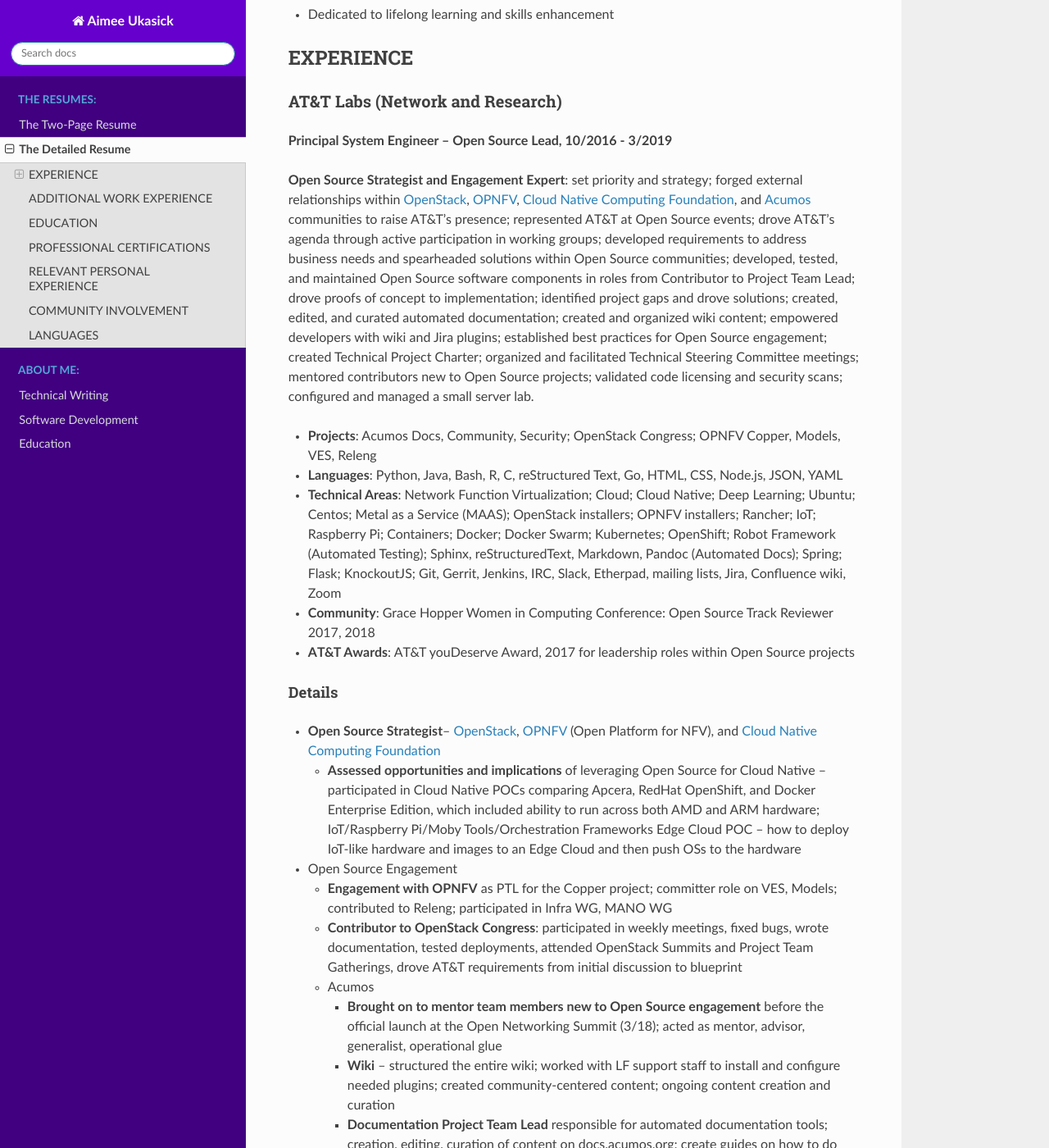
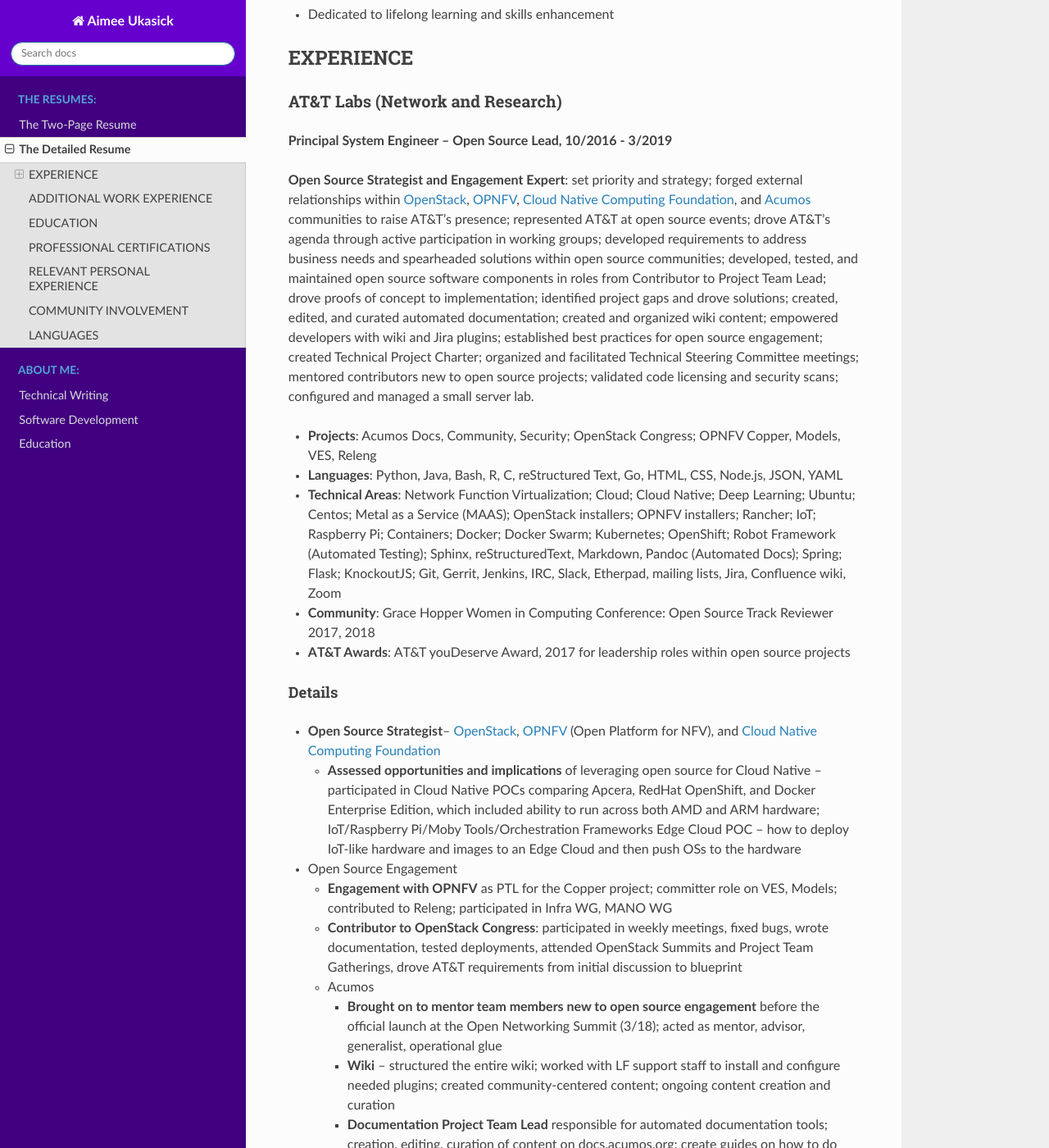
Before and after one commit to aimeeu/aimee-ukasick-resume, a Sphinx documentation site: the page built from docs/resume_detailed.rst, in a window 1280 px wide and 1400 px high, scrolled down 609 px. Shown: the whole window at 82% size. Built offline with Sphinx 7.4.7 and the Read the Docs theme 2.0.0, drawn with Linux system fonts in a browser that asks for light colours; some of the changed text lies outside the part shown.

```diff
--- a/docs/resume_detailed.rst
+++ b/docs/resume_detailed.rst
@@ -25,9 +25,9 @@ The Detailed Resume
 -  Proven ability to proactively determine course, synthesize common themes across technical areas, pinch hit in a variety of situations, implement change, exceed targets, create order from chaos, clarify mud, and drive results while working with minimal guidance both independently and leading a team (local and distributed).
 -  Possesses a combination of analytical and leadership skills, with
    excellent organizational and prioritization abilities
--  Strong advocate for Open Source projects and communities; active contributor in roles from contributor to Project Team Lead
+-  Strong advocate for open source projects and communities; active contributor in roles from contributor to Project Team Lead
 -  Familiarity with or expertise in collaboration and development tools
-   commonly used by Open Source projects: Git, Gerrit, Jenkins, IRC,
+   commonly used by open source projects: Git, Gerrit, Jenkins, IRC,
    Slack, Etherpad, mailing lists, Jira, Confluence wiki, Zoom, WebEx
 -  Open Source Track Submission Reviewer for the 2017 and 2018 Grace
    Hopper Women in Computing Conferences
@@ -45,13 +45,13 @@ AT&T Labs (Network and Research)
 **Principal System Engineer – Open Source Lead, 10/2016 - 3/2019**
 
 **Open Source Strategist and Engagement Expert**: set priority and strategy; forged external relationships within `OpenStack <https://www.openstack.org/>`_, `OPNFV <https://www.opnfv.org/>`_, `Cloud Native Computing Foundation <https://www.cncf.io/>`_, and
-`Acumos <https://www.acumos.org/>`_  communities to raise AT&T’s presence; represented AT&T at Open Source events; drove AT&T’s agenda through active participation in working groups; developed requirements to address business needs and spearheaded solutions within Open Source communities; developed, tested, and maintained Open Source software components in roles from Contributor  to Project Team Lead;  drove proofs of concept to implementation; identified project gaps and drove solutions; created, edited, and curated automated documentation; created and organized wiki content; empowered developers with wiki and Jira plugins; established best practices for Open Source engagement; created Technical Project Charter; organized and facilitated Technical Steering Committee meetings; mentored contributors new to Open Source projects; validated code licensing and security scans; configured and managed a small server lab.
+`Acumos <https://www.acumos.org/>`_  communities to raise AT&T’s presence; represented AT&T at open source events; drove AT&T’s agenda through active participation in working groups; developed requirements to address business needs and spearheaded solutions within open source communities; developed, tested, and maintained open source software components in roles from Contributor  to Project Team Lead;  drove proofs of concept to implementation; identified project gaps and drove solutions; created, edited, and curated automated documentation; created and organized wiki content; empowered developers with wiki and Jira plugins; established best practices for open source engagement; created Technical Project Charter; organized and facilitated Technical Steering Committee meetings; mentored contributors new to open source projects; validated code licensing and security scans; configured and managed a small server lab.
 
 - **Projects**: Acumos Docs, Community, Security; OpenStack Congress; OPNFV Copper, Models, VES, Releng
 - **Languages**: Python, Java, Bash, R, C, reStructured Text, Go, HTML, CSS, Node.js, JSON, YAML
 - **Technical Areas**: Network Function Virtualization; Cloud; Cloud Native; Deep Learning; Ubuntu; Centos; Metal as a Service (MAAS);  OpenStack installers; OPNFV installers; Rancher; IoT; Raspberry Pi; Containers; Docker; Docker Swarm; Kubernetes; OpenShift; Robot Framework (Automated Testing); Sphinx, reStructuredText, Markdown, Pandoc (Automated Docs); Spring; Flask; KnockoutJS; Git, Gerrit, Jenkins, IRC, Slack, Etherpad, mailing lists, Jira, Confluence wiki, Zoom
 - **Community**: Grace Hopper Women in Computing Conference: Open Source Track Reviewer 2017, 2018
-- **AT&T Awards**:  AT&T youDeserve Award, 2017 for leadership roles within Open Source projects
+- **AT&T Awards**:  AT&T youDeserve Award, 2017 for leadership roles within open source projects
 
 .. _res-opensourcelead-details:
 
@@ -64,7 +64,7 @@ Details
    `Cloud Native Computing Foundation <https://www.cncf.io/>`_
 
    -  **Assessed opportunities and implications** of
-      leveraging Open Source for Cloud Native – participated in Cloud
+      leveraging open source for Cloud Native – participated in Cloud
       Native POCs comparing Apcera, RedHat OpenShift, and Docker
       Enterprise Edition, which included ability to run across both AMD
       and ARM hardware; IoT/Raspberry Pi/Moby Tools/Orchestration
@@ -82,7 +82,7 @@ Details
       requirements from initial discussion to blueprint
    -  Acumos
 
-      -  **Brought on to mentor team members new to Open Source
+      -  **Brought on to mentor team members new to open source
          engagement** before the official launch at the Open Networking
          Summit (3/18); acted as mentor, advisor, generalist,
          operational glue
@@ -109,7 +109,7 @@ Details
          produced automated API testing scripts; evaluated Test
          Management plugins for Jira and worked with LF support staff to
          install/configure; provide support and guidance to Testing PTL
-         on working within an Open Source community
+         on working within an open source community
 
 -  Server Lab Configuration and Management
 
@@ -161,8 +161,8 @@ Details
       (VPN, etc) and resolutions; Ongoing collaboration on the
       internal Native Linux laptop initiative
    -  **Proof of Concept**: **ZNC**; research and local installation of
-      ZNC, an Open Source IRC proxy; collaborated with 2 team members on
-      evaluation of several cross-platform, commercial and Open Source
+      ZNC, an open source IRC proxy; collaborated with 2 team members on
+      evaluation of several cross-platform, commercial and open source
       IRC clients; recommended ZNC with HexChat, proposal adopted;
       reached out to Freenode admins on IRC to obtain list of freenode
       IP addresses and submitted Firewall request; collaborated with the
@@ -216,7 +216,7 @@ Details
    -  Participation in Domain 2.0 Open Source Strategy meetings
 
 -  **Recipient of the AT&T youDeserve award** recognizing my
-   commitment to Open Source and my involvement in the Women of
+   commitment to open source and my involvement in the Women of
    OpenStack**
 
 .. _res-middleware:
@@ -258,7 +258,7 @@ Details
       service
    -  Created and Validated Wiki documentation
    -  **Proof of Concept**: `BPMN.IO <http://bpmn.io/>`__: research on
-      **Open Source** BPM web-based modeler built with bpmn-js; learned
+      **open source** BPM web-based modeler built with bpmn-js; learned
       Node.js and an internally developed Node Service Container;
       analyzed `BPMN.IO <http://bpmn.io/>`__ open source code
       base and decided best path forward**; created WAR for deployment
@@ -285,7 +285,7 @@ AT&T Technology Development - Technology Governance
 ---------------------------------------------------
 **Technical Architect, 7/2003 – 4/2015**
 
-Lead Developer on a small team of developers and DBAs. Identified gaps in software development practices and drove solutions. Provided strategic direction and long-term architectural recommendations for applications.  Ported existing ASP apps to .NET and then to Java; Created content and code for end-user Help system; Evaluated and became Subject Matter Expert for Open Source software. Wore many hats: Requirements Analyst, Project Manager, Lead Developer, Architect, Tester, Tech Writer, Production Support, Business Team Support, Release Management, Bug Triage, Server Support; Strategic glue between developers and upper management
+Lead Developer on a small team of developers and DBAs. Identified gaps in software development practices and drove solutions. Provided strategic direction and long-term architectural recommendations for applications.  Ported existing ASP apps to .NET and then to Java; Created content and code for end-user Help system; Evaluated and became Subject Matter Expert for open source software. Wore many hats: Requirements Analyst, Project Manager, Lead Developer, Architect, Tester, Tech Writer, Production Support, Business Team Support, Release Management, Bug Triage, Server Support; Strategic glue between developers and upper management
 
 - **Projects**: (AT&T Internal) Technology Architecture Board Voting; Technology Standards and Strategies Exceptions; Mechanized Operations and Tracking System (iOS version)
 - **Languages**: VB.NET, Java, Javascript, Objective-C, SQL, HTML, CSS
@@ -317,7 +317,7 @@ Details
       user stories, followed up on progress
    -  **Communicated progress** and managed the client’s expectations
 
--  **Evaluated Open Source software**; Subject Matter Expert for open
+-  **Evaluated open source software**; Subject Matter Expert for open
    source products: JUnit and Log4J
 -  **Architect, Lead Developer, Technology Strategy and Standards
    Exceptions web-enabled application:** governance process and
@@ -335,7 +335,7 @@ Details
    -  **Architecture**: Provided strategic direction and long-term
       architectural recommendations, such as rewriting the application
       in Java and incorporating business process and rules engines;
-      collaborated with team to evaluate **Open Source** J2EE frameworks
+      collaborated with team to evaluate **open source** J2EE frameworks
       and decided on the JBoss Seam Framework, which incorporated
       Drools, jBPM, and RichFaces; spearheaded implementation
 
@@ -371,7 +371,7 @@ Details
 -  **Architect, Technology Architecture Board application port from ASP
    to Java**
 
-   -  Evaluated Open Source ORM libraries
+   -  Evaluated open source ORM libraries
    -  Designed the application and then supervised the summer intern who
       wrote the code
    -  Conducted code reviews and extensive mentoring sessions (pair
```
Also changed, not shown: other parts of docs/resume_detailed.rst (+1 -1 lines), docs/software_dev.rst (+2 -2 lines), docs/tech_writing.rst (+5 -5 lines), docs/the2pager.rst (+4 -4 lines), 1 other file.
